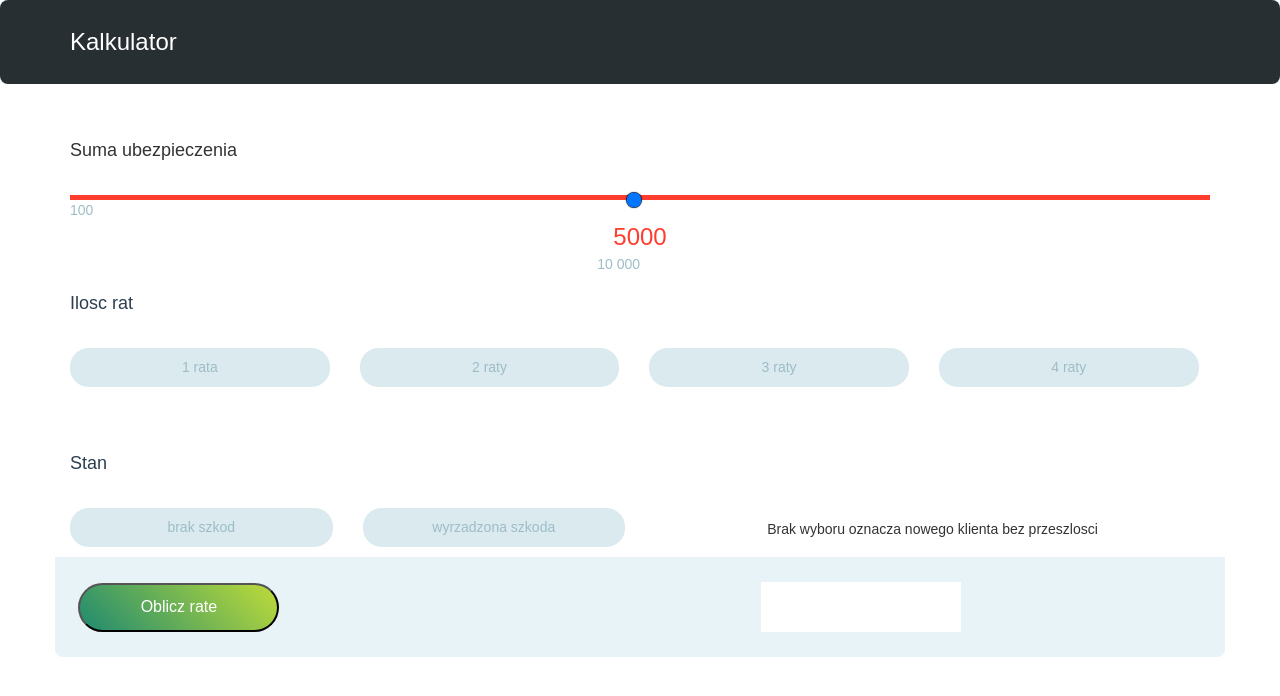
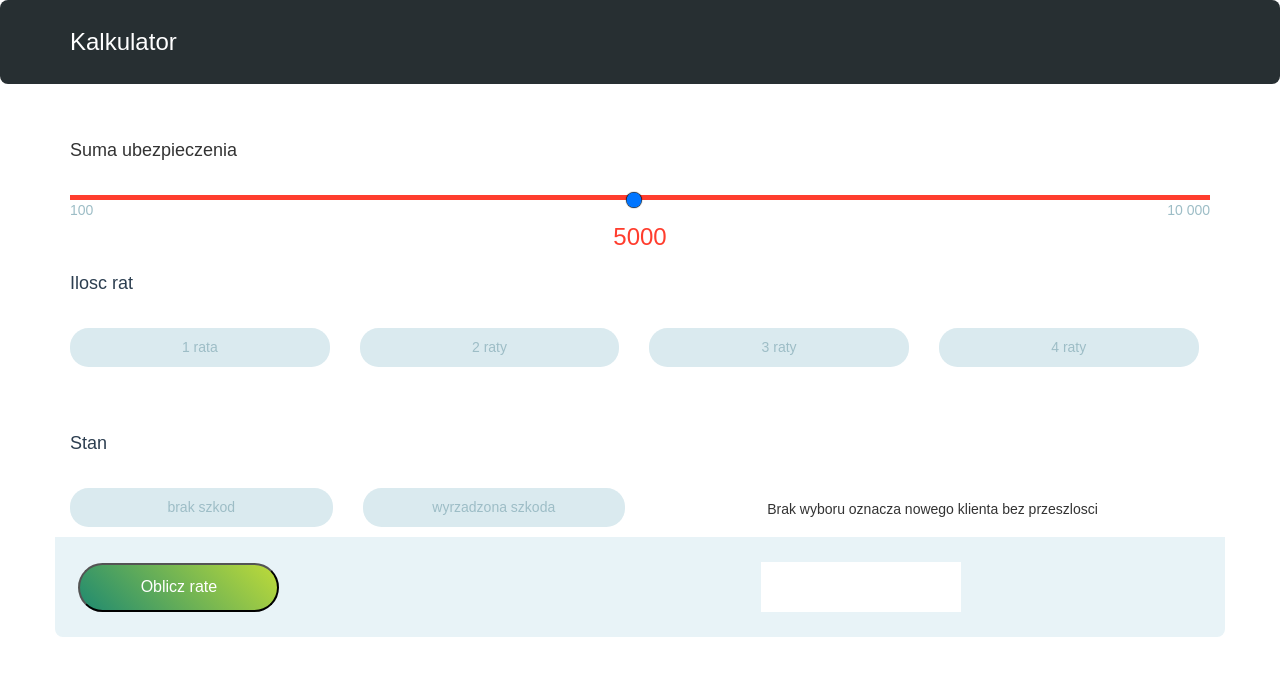
Before and after one commit to zigoo/Insurance-calculator, a React (Create React App) app: page / in a window 1280 px wide. Shown: the top 696 px of the page. Built offline with nearby package versions, Linux system fonts and the light colour scheme.

Commit message:
minor changes

```diff
--- a/src/components/Slider.js
+++ b/src/components/Slider.js
@@ -48,8 +48,8 @@ handleSliderDirection(dir) {
 
         <div className="grid__helpers">
            <div className="grid__helpers__left">100</div>
+           <div className="grid__helpers__right text-right">10 000</div>
            <div className="slider__value">{sliderValue}</div>
-           <div className="grid__helpers__right text-right">10 000</div>
 
         <div className="mobile__display">
            <div className="mobile__helper1">
--- a/src/styles/slider.css
+++ b/src/styles/slider.css
@@ -68,7 +68,6 @@
 
  .grid__helpers__right {
      display: inline-block;
-     ;
      width: 50%;
      color: #9dbdc6;
  }
```
Also changed, not shown: src/styles/sliderCSS.css (+10 -4 lines).
